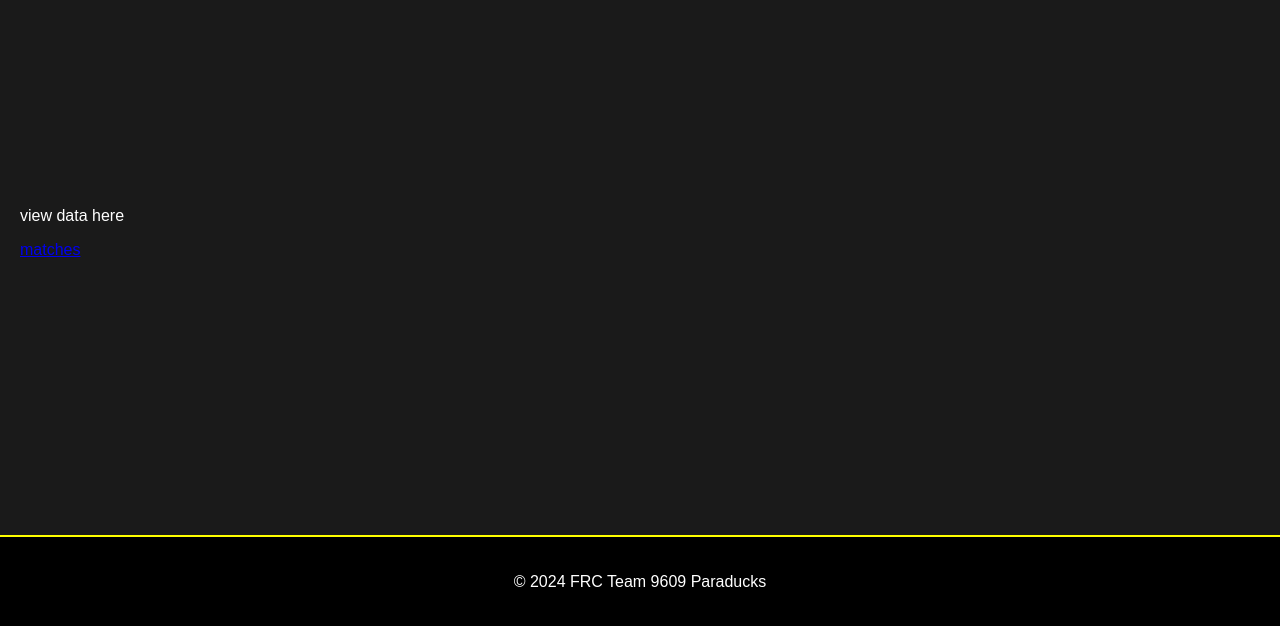
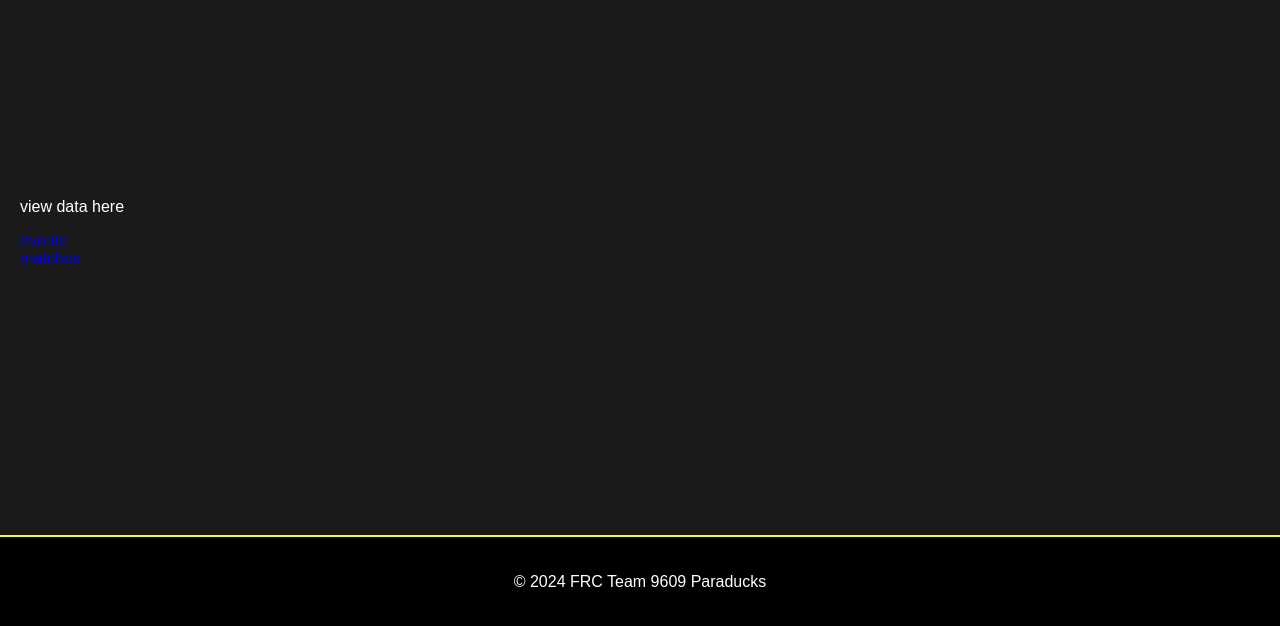
Before and after one commit to SolBreaker12/ParaScout, a Flask app: page /view in a window 1280 px wide. Shown: the part 173-799 px from the top of the page. Run offline with Flask 3, Linux system fonts and the light colour scheme.

Commit message:
event viewing

```diff
--- a/templates/view.html
+++ b/templates/view.html
@@ -12,6 +12,7 @@
 </header>
 <div class="container">
     <p>view data here</p>
+    <a href="view/events">events</a>
     <a href="view/matches">matches</a>
 </div>
 <footer>
```
